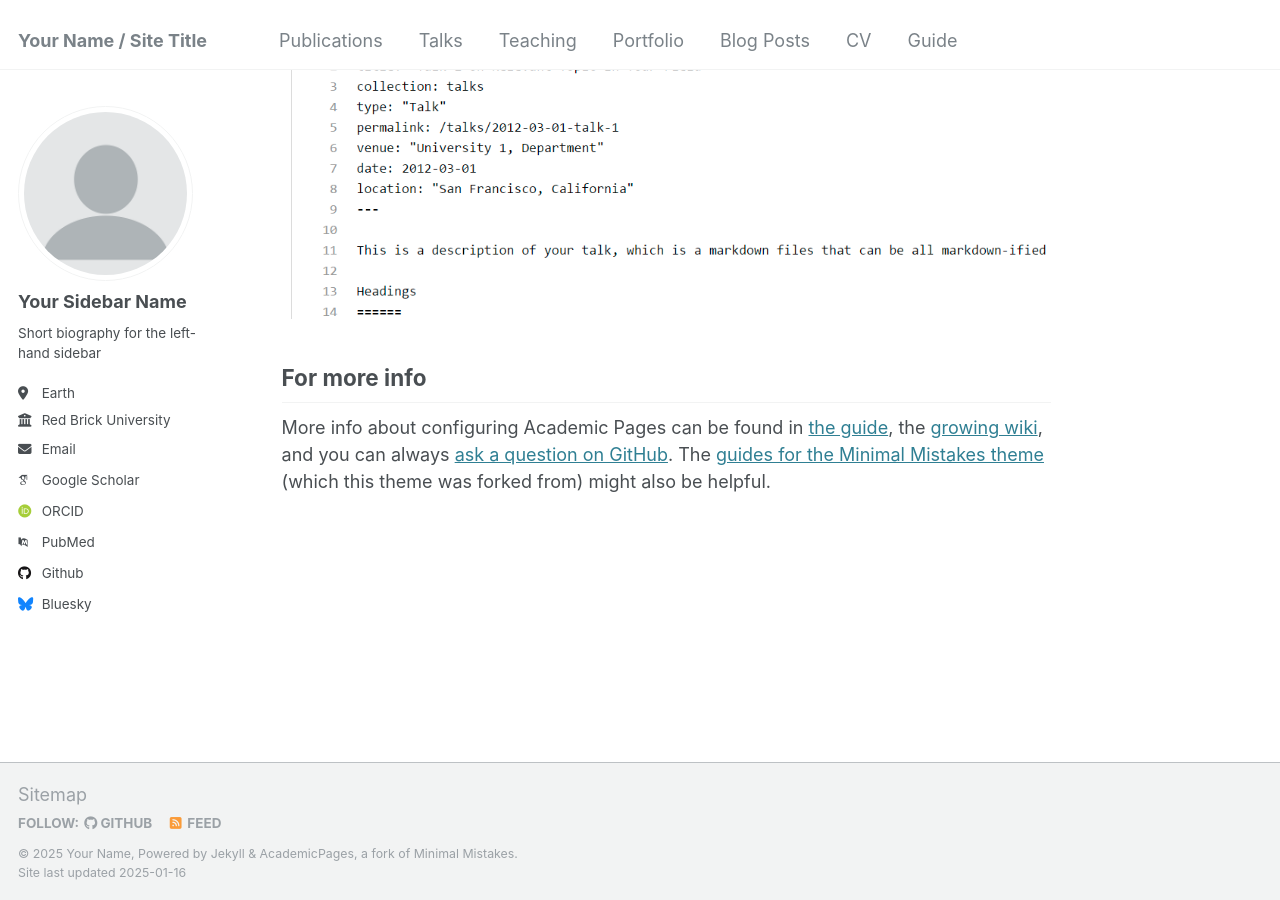
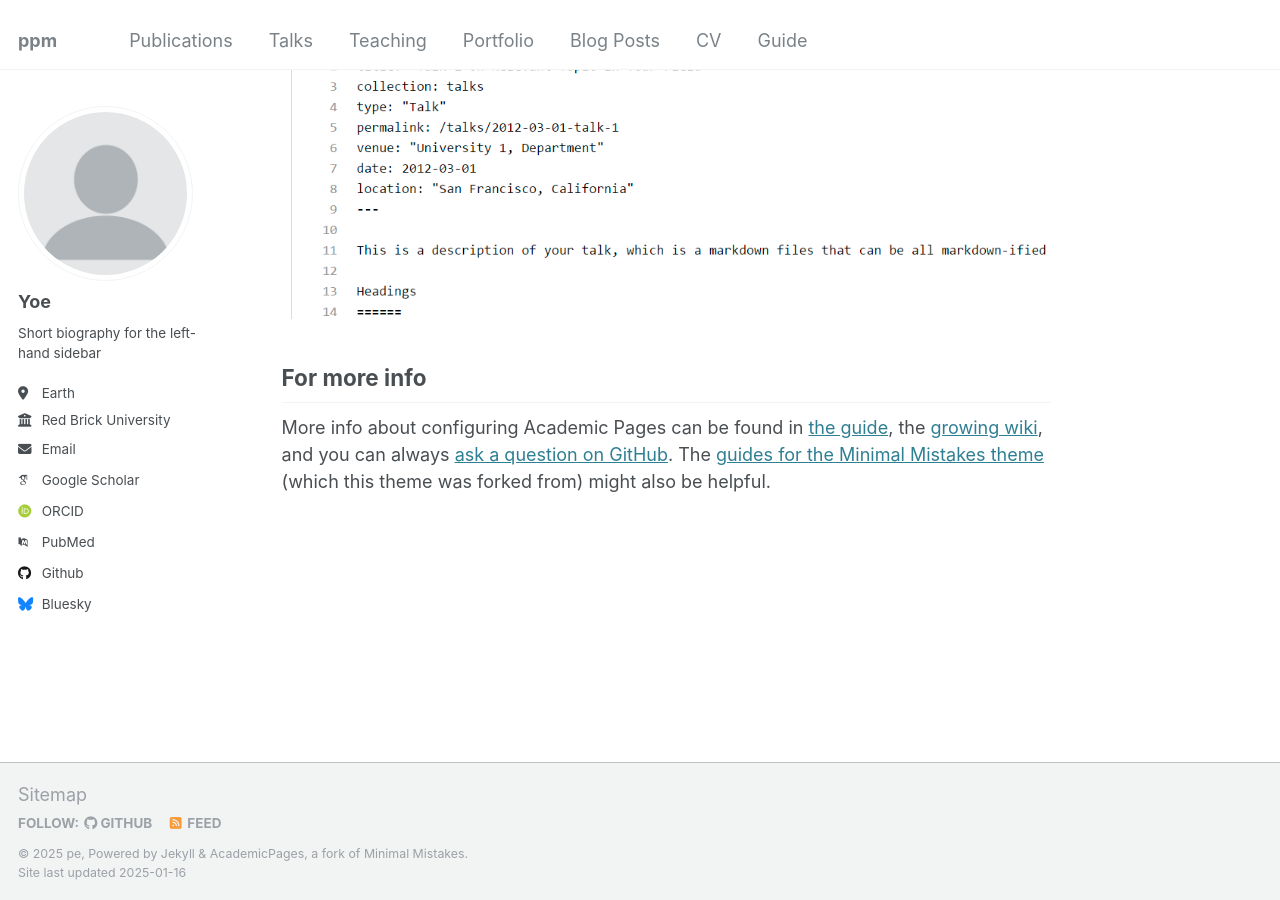
Before and after one commit to KyleMMA/123, a Jekyll site: the page built from _pages/about.md, in a window 1280 px wide and 900 px high, scrolled down 2643 px. Built offline with Jekyll 4.4.1, drawn with Linux system fonts in a browser that asks for light colours; some web fonts are replaced.

Commit message:
Update _config.yml

```diff
--- a/_config.yml
+++ b/_config.yml
@@ -8,9 +8,9 @@
 
 # Basic Site Settings
 locale                   : "en-US"
-title                    : "Your Name / Site Title"
+title                    : "ppm"
 title_separator          : "-"
-name                     : &name "Your Name"
+name                     : &name "pe"
 description              : &description "personal description"
 url                      : https://academicpages.github.io # the base hostname & protocol for your site e.g. "https://[your GitHub username].github.io"
 baseurl                  : "" # the subpath of your site, e.g. "/blog"
@@ -22,7 +22,7 @@ repository               : "academicpages/academicpages.github.io"
 author:
   # Biographic information
   avatar           : "profile.png"
-  name             : "Your Sidebar Name"
+  name             : "Yoe"
   pronouns         : # example: "she/her"
   bio              : "Short biography for the left-hand sidebar"
   location         : "Earth"
```
